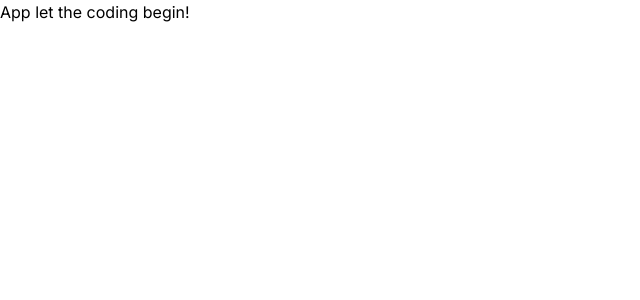
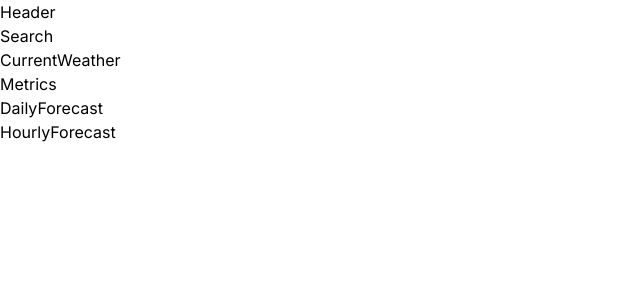
Before and after one commit to KrazyNight/next-js-weather, a Next.js app: page / in a window 1280 px wide. Shown: the top 300 px of the page, without its empty margins (0-640 px from the left). Built offline with nearby package versions, Linux system fonts and the light colour scheme.

Commit message:
begining part 3

```diff
--- a/app/page.tsx
+++ b/app/page.tsx
@@ -1,10 +1,21 @@
+import CurrentWeather from "@/components/CurrentWeather";
+import DailyForecast from "@/components/DailyForecast";
+import Header from "@/components/Header";
+import HourlyForecast from "@/components/HourlyForecast";
+import Metrics from "@/components/Metrics";
+import Search from "@/components/Search";
 import Image from "next/image";
 
 export default function Home() {
   return (
     <>
-    App
-    let the coding begin!
+    <Header />
+
+    <Search />
+    <CurrentWeather />
+    <Metrics />
+    <DailyForecast />
+    <HourlyForecast />
     </>
   );
 }
--- /dev/null
+++ b/components/CurrentWeather.tsx
@@ -0,0 +1,9 @@
+import React from 'react'
+
+export default function CurrentWeather() {
+  return (
+    <div>
+      CurrentWeather
+    </div>
+  )
+}
--- /dev/null
+++ b/components/DailyForecast.tsx
@@ -0,0 +1,9 @@
+import React from 'react'
+
+export default function DailyForecast() {
+  return (
+    <div>
+      DailyForecast
+    </div>
+  )
+}
--- /dev/null
+++ b/components/Header.tsx
@@ -0,0 +1,9 @@
+import React from 'react'
+
+export default function Header() {
+  return (
+    <div>
+      Header
+    </div>
+  )
+}
--- /dev/null
+++ b/components/HourlyForecast.tsx
@@ -0,0 +1,9 @@
+import React from 'react'
+
+export default function HourlyForecast() {
+  return (
+    <div>
+      HourlyForecast
+    </div>
+  )
+}
--- /dev/null
+++ b/components/Metrics.tsx
@@ -0,0 +1,9 @@
+import React from 'react'
+
+export default function Metrics() {
+  return (
+    <div>
+      Metrics
+    </div>
+  )
+}
--- /dev/null
+++ b/components/Search.tsx
@@ -0,0 +1,9 @@
+import React from 'react'
+
+export default function Search() {
+  return (
+    <div>
+      Search
+    </div>
+  )
+}
```
